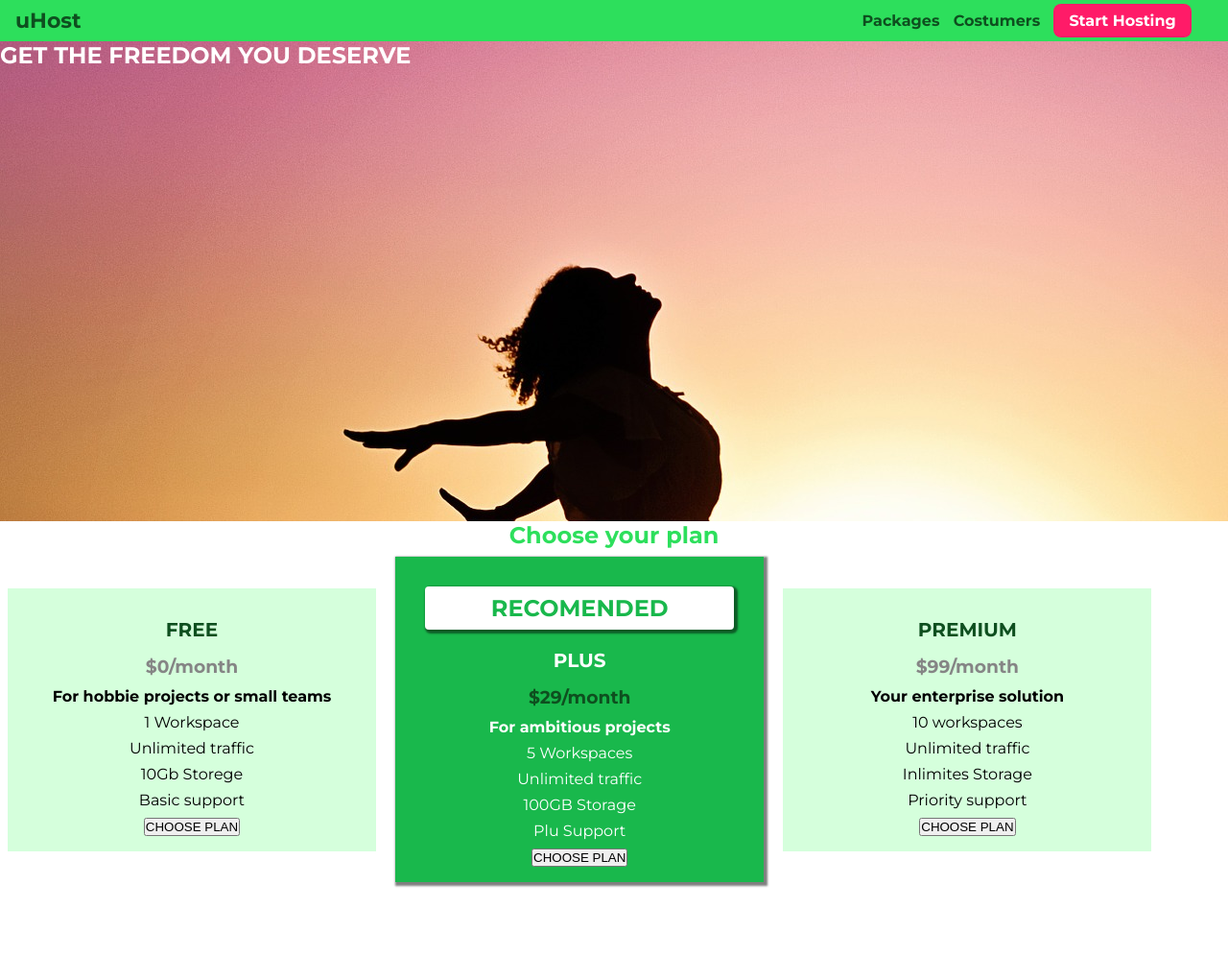
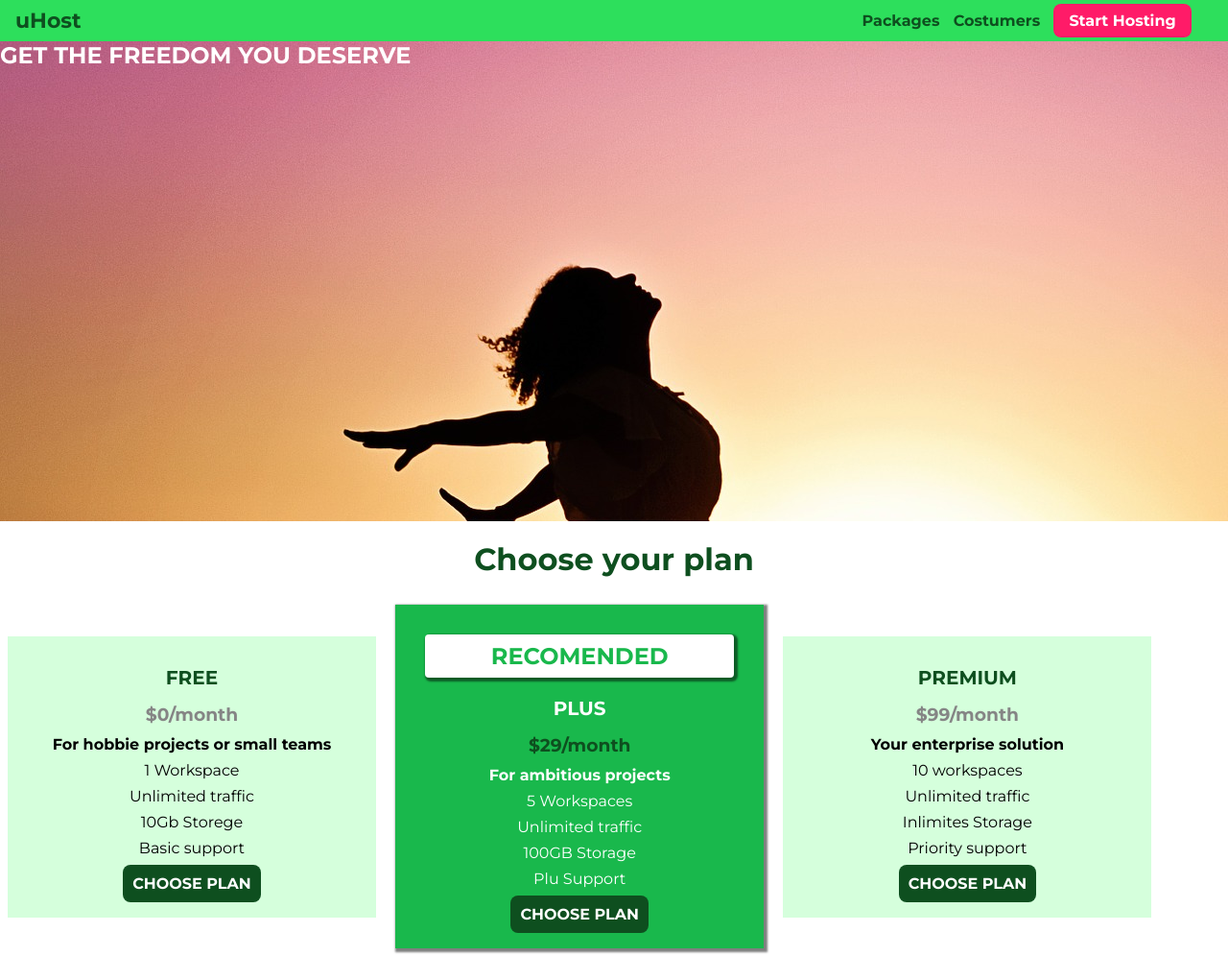
Before and after one commit to CamiloPinzon/css_project_1, a website: page index.html in a window 1280 px wide. Shown: the whole page at 96% size. Before the commit the page ends 927 px from the top, so only its background shows below. Drawn offline with Linux system fonts and the light colour scheme.

Commit message:
plan button styling

```diff
--- a/index.html
+++ b/index.html
@@ -52,7 +52,7 @@
                         <li>Basic support</li>
                     </ul>
                     <div>
-                        <button>CHOOSE PLAN</button>
+                        <button class="button">CHOOSE PLAN</button>
                     </div>
                 </article>
                 <article class="plan plan--highlighted">
@@ -67,7 +67,7 @@
                         <li>Plu Support</li>
                     </ul>
                     <div>
-                        <button>CHOOSE PLAN</button>
+                        <button class="button">CHOOSE PLAN</button>
                     </div>
                 </article>
                 <article class="plan">
@@ -81,7 +81,7 @@
                         <li>Priority support</li>
                     </ul>
                     <div>
-                        <button>CHOOSE PLAN</button>
+                        <button class="button">CHOOSE PLAN</button>
                     </div>
                 </article>
             </div>
--- a/main.css
+++ b/main.css
@@ -78,8 +78,11 @@ body {
 }
 
 .section-title {
-    color: #2ddf5c;
+    color: #0e4f1f;
     text-align: center;
+    margin-block: 20px;
+    font-size: 2rem;
+    font-weight: bold;
 }
 
 #product-overview>h1 {
@@ -139,3 +142,24 @@ body {
     border-radius: 4px;
     margin: 15px;
 }
+
+.button {
+    background-color: #0e4f1f;
+    color: #FFF;
+    font: inherit;
+    padding: 10px;
+    border-radius: 8px;
+    border: none;
+    cursor: pointer;
+    font-weight: bold;
+}
+
+.button:hover, .button:active {
+    background-color: #FFF;
+    color: #0e4f1f;
+    box-shadow:inset 1px 1px 1px 1px rgba(0, 0, 0, .2);
+}
+
+.button:focus{
+    outline: none;
+}
```
